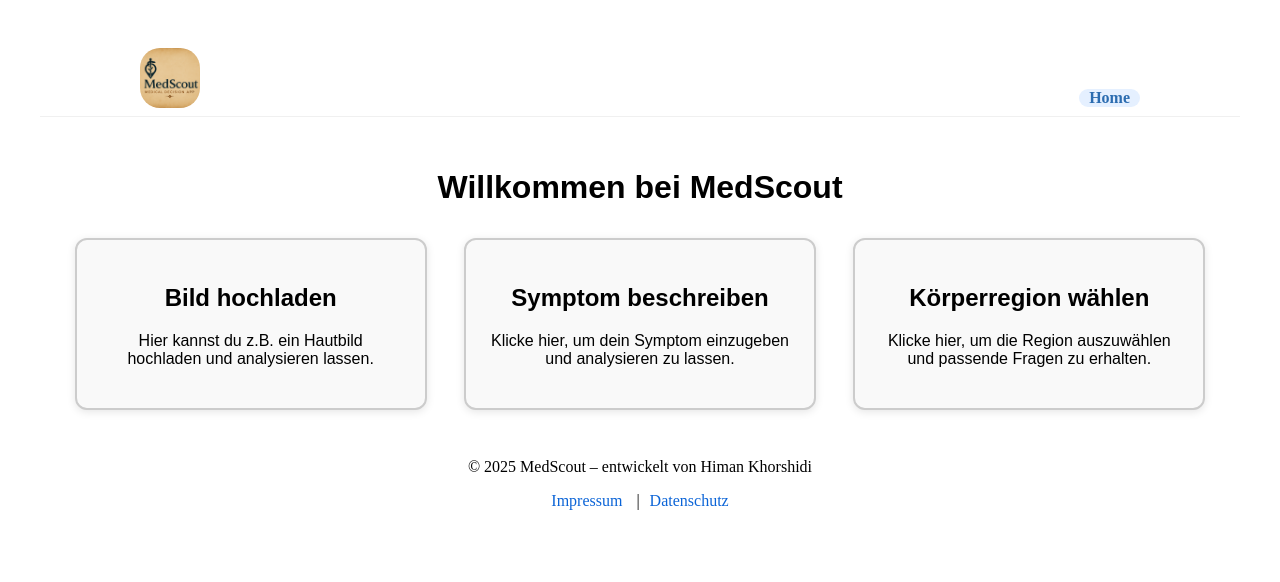
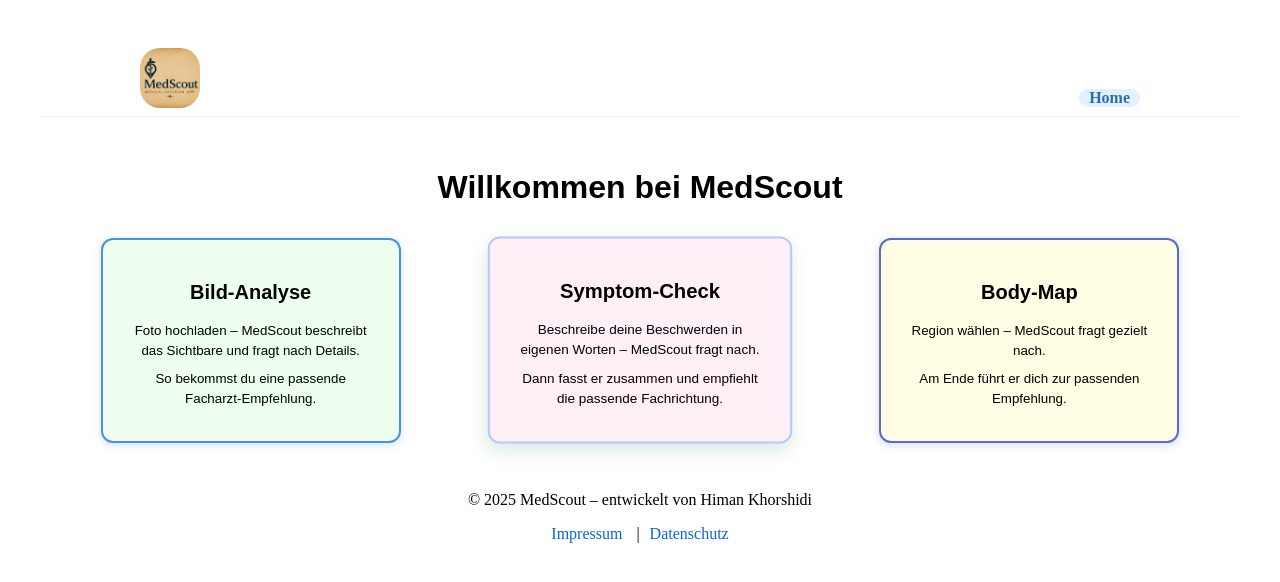
Before and after one commit to Himan-Herman/entscheidungs-app-imac-, a React (Vite) app in the folder client/: page /startseite in a window 1280 px wide. Shown: the top 582 px of the page. Built offline with nearby package versions, Linux system fonts and the light colour scheme.

Commit message:
Koerpersymptom-Prompt angepst und die Startseite ebenfalls

```diff
--- a/client/src/pages/KoerperSymptomChat.jsx
+++ b/client/src/pages/KoerperSymptomChat.jsx
@@ -30,7 +30,10 @@ export default function KoerperSymptomChat() {
     }
   });
 
-
+  const autoResize = (el) => {
+    el.style.height = "auto";
+    el.style.height = Math.min(el.scrollHeight, 160) + "px";
+  };
 
   const [threadId, setThreadId] = useState(() => {
     try {
@@ -42,6 +45,8 @@ export default function KoerperSymptomChat() {
   });
 
   const [searchParams, setSearchParams] = useSearchParams();
+   const [isSending, setIsSending] = useState(false);
+
   const organ = searchParams.get("organ");
 
   const chatRef = useRef(null);
@@ -127,7 +132,7 @@ useEffect(() => {
       });
       lastIntroOrganRef.current = organ;
     }
-    // eslint-disable-next-line react-hooks/exhaustive-deps
+    // eslint-disable-next-line
   }, [organ]);
 
 
@@ -148,7 +153,11 @@ useEffect(() => {
 
 
   const frageSenden = async (textOverride) => {
-    const aktuelleFrage = (textOverride ?? eingabe).trim();
+    const raw =
+     typeof textOverride === "string"
+       ? textOverride
+       : eingabe; // Fallback auf State
+   const aktuelleFrage = (raw || "").trim();
     if (!aktuelleFrage) return;
 
     const userMsg = { role: "user", content: aktuelleFrage };
@@ -215,9 +224,9 @@ useEffect(() => {
 
 
   const handleVoice = (text) => {
-    setEingabe(text);
-    frageSenden(text);
-  };
+    setEingabe(text || "");
+    requestAnimationFrame(() => inputRef.current?.focus());
+  };;
 
 
   const neustart = () => {
@@ -281,14 +290,11 @@ useEffect(() => {
   maxLength={MAX_CHARS}
   rows={1}
   onChange={(e) => setEingabe(e.target.value)}
-          onKeyDown={handleKeyDown}
-          onInput={(e) => {
-            e.target.style.height = "auto";
-            e.target.style.height = Math.min(e.target.scrollHeight, 160) + "px";
-          }}
+  onInput={(e) => autoResize(e.target)}
+  onKeyDown={handleKeyDown}   // 👈 hier statt Inline-Logik
   className="chat-textarea"
-          aria-label="Symptomeingabe"
 />
+
 
         <div className="eingabe-actions">
           <span className={`char-count ${eingabe.length >= MAX_CHARS ? "limit" : ""}`}>
@@ -299,13 +305,7 @@ useEffect(() => {
             <VoiceInput onTranscribed={handleVoice} />
           </div>
 
-          <button
-            type="button"
-            className="send-btn"
-            onClick={() => frageSenden()}
-            disabled={!eingabe.trim()}
-            title="Frage senden"
-          >
+          <button className="send-btn" onClick={() => frageSenden()} disabled={isSending}>
     <FaPaperPlane />
   </button>
         </div>
--- a/client/src/pages/Startseite.jsx
+++ b/client/src/pages/Startseite.jsx
@@ -1,45 +1,86 @@
-
-import React from "react";
+import React, { useEffect, useRef, useState } from "react";
 import "../styles/Startseite.css";
 import { useNavigate } from "react-router-dom";
 
 export default function Startseite() {
   const navigate = useNavigate();
 
+
+  const cards = [
+    {
+      key: "bild",
+      title: "Bild-Analyse",
+      lines: [
+        "Foto hochladen – MedScout beschreibt das Sichtbare und fragt nach Details.",
+        "So bekommst du eine passende Facharzt-Empfehlung.",
+      ],
+      to: "/bild",
+      className: "bereich bild-chat",
+    },
+    {
+      key: "symptom",
+      title: "Symptom-Check",
+      lines: [
+        "Beschreibe deine Beschwerden in eigenen Worten – MedScout fragt nach.",
+        "Dann fasst er zusammen und empfiehlt die passende Fachrichtung.",
+      ],
+      to: "/symptom",
+      className: "bereich symptom-chat",
+    },
+    {
+      key: "map",
+      title: "Body-Map",
+      lines: [
+        "Region wählen – MedScout fragt gezielt nach.",
+        "Am Ende führt er dich zur passenden Empfehlung.",
+      ],
+      to: "/region-start",
+      className: "bereich koerperregionen",
+    },
+  ];
+
+
+  const [active, setActive] = useState(0);
+  const timerRef = useRef(null);
+  const stoppedRef = useRef(false);
+
+
+  useEffect(() => {
+    stoppedRef.current = false;
+    timerRef.current = setInterval(() => {
+      if (!stoppedRef.current) {
+        setActive((i) => (i + 1) % cards.length);
+      }
+    }, 4000);
+    return () => clearInterval(timerRef.current);
+
+  }, []);
+
+  const handleChoose = (path) => {
+    stoppedRef.current = true;
+    clearInterval(timerRef.current);
+    navigate(path);
+  };
+
   return (
     <div className="startseite-container">
       <h1>Willkommen bei MedScout</h1>
 
-      <div className="startseite-grid">
-
-
-<div className="bereich bild-chat" onClick={() => navigate("/bild")} style={{ cursor: "pointer" }}>
-  <h2>Bild hochladen</h2>
-  <p>Hier kannst du z.B. ein Hautbild hochladen und analysieren lassen.</p>
-</div>
-
-
-
-        <div
-  className="bereich symptom-chat"
-  onClick={() => navigate("/symptom")}
-  style={{ cursor: "pointer" }}
->
-  <h2>Symptom beschreiben</h2>
-  <p>Klicke hier, um dein Symptom einzugeben und  analysieren zu lassen.</p>
-</div>
-
-
-
-        <div
-  className="bereich koerperregionen"
-  onClick={() => navigate("/region-start")}
-  style={{ cursor: "pointer" }}
->
-  <h2>Körperregion wählen</h2>
-  <p>Klicke hier, um die Region auszuwählen und passende Fragen zu erhalten.</p>
-</div>
-
+      <div className="startseite-grid" role="list" aria-label="MedScout Bereiche">
+        {cards.map((c, idx) => (
+          <button
+            key={c.key}
+            role="listitem"
+            className={`${c.className} ${idx === active ? "is-active" : ""}`}
+            onClick={() => handleChoose(c.to)}
+            aria-pressed={idx === active}
+          >
+            <h2>{c.title}</h2>
+            {c.lines.map((t, i) => (
+              <p key={i}>{t}</p>
+            ))}
+          </button>
+        ))}
       </div>
     </div>
   );
--- a/client/src/pages/prompt/bildanalysePrompt.js
+++ b/client/src/pages/prompt/bildanalysePrompt.js
@@ -49,7 +49,7 @@ Bildbeschreibung:
 - Bei wiederholtem Bild → nur Textfragen beantworten, die sich auf das ursprüngliche Bild beziehen.
 
 Rückfragen:
-- Max. **3 gezielte Fragen** (z. B. Dauer, Juckreiz, Schmerz).
+- Max. **5 gezielte Fragen** (z. B. Dauer, Juckreiz, Schmerz, ...).
 - Nur auf neue Angaben reagieren, die sich auf das Bild beziehen.
 
 Harmloser Tipp (wenn sinnvoll):
@@ -74,7 +74,7 @@ WICHTIGE REGEL:
 - Beschreibe niemals Off-Topic-Bilder (z. B. Landschaften, Tiere, Objekte).
 - Stelle keine Rückfragen zu Off-Topic-Bildern.
 - Wenn Nutzer Symptome oder Beschwerden ohne Bild beschreibt (z. B. „Kopfschmerzen“, „Bauchschmerzen“), antworte ausschließlich:
-  "Hier kann ich nur medizinische Bilder analysieren. Für Beschwerden ohne Bild wechsle bitte in den **Symptombereich** (Startseite → Home → Symptom beschreiben). 🙂"
+  "Hier kann ich nur medizinische Bilder analysieren. Für Beschwerden ohne Bild wechsle bitte in den **Symptombereich** (Startseite → Home → Symptom-Check). 🙂"
 - Starte keine Symptom-Triage im Bildbereich.
 - Stelle in diesem Fall keine Fragen und mache keine weiteren Vorschläge.
 - Im Zweifel sage: "Ich kann keine medizinische Einschätzung geben."
--- a/client/src/pages/prompt/textsymptomPrompt.js
+++ b/client/src/pages/prompt/textsymptomPrompt.js
@@ -33,7 +33,7 @@ ANTWORT-STRUKTUR (wenn genug Infos vorliegen):
 
 
 MARKETING-HINWEIS:
-- Erwähne den Hinweis auf **Home → Bild Hochladen** nur, wenn es inhaltlich passt (z. B. bei Haut, Nägeln, sichtbaren Veränderungen).
+- Erwähne den Hinweis auf **Home → Bild-Analyse** nur, wenn es inhaltlich passt (z. B. bei Haut, Nägeln, sichtbaren Veränderungen).
 - Bringe diesen Hinweis höchstens **einmal pro Gespräch**, nicht in jeder Antwort.
 - Danach nicht wiederholen, außer der Nutzer fragt direkt nach Bildanalyse.
 
--- a/client/src/styles/Startseite.css
+++ b/client/src/styles/Startseite.css
@@ -12,11 +12,100 @@
     margin-top: 2rem;
   }
 
-  .bereich {
-    border: 2px solid #ccc;
-    padding: 1.5rem;
-    width: 300px;
-    border-radius: 12px;
-    background-color: #f9f9f9;
-    box-shadow: 0 2px 8px rgba(0,0,0,0.1);
+
+  .bereich p {
+    margin-bottom: 0.6rem; /* sorgt für mehr Luft */
+    line-height: 1.5;      /* bessere Lesbarkeit */
   }
+
+
+
+
+
+
+  /* Grid bleibt wie gehabt */
+
+/* Buttons statt divs (barriereärmer + klickbar) */
+/* Basis-Stil für alle */
+.startseite-grid .bereich {
+  appearance: none;
+  border-radius: 12px;
+  padding: 1.5rem;
+  width: 300px;
+  text-align: center;
+  cursor: pointer;
+  transition: transform .35s ease, box-shadow .35s ease, background-color .35s ease, border-color .35s ease;
+  outline-offset: 4px;
+}
+
+/* Bild-Analyse → Hellblau */
+.startseite-grid .bereich.bild-chat {
+  background-color: #eaffebc9;   /* zartes Blau */
+  border: 2px solid #4A90E2;   /* Akzentblau */
+  box-shadow: 0 2px 8px rgba(74, 144, 226, 0.25);
+}
+
+/* Symptom-Check → Mint/Petrol */
+.startseite-grid .bereich.symptom-chat {
+  background-color: #defffc;   /* Mint */
+  border: 2px solid #2D9C8C;   /* Petrol */
+  box-shadow: 0 2px 8px rgba(45, 156, 140, 0.25);
+}
+
+/* Body-Map → Indigo/Neutral */
+.startseite-grid .bereich.koerperregionen {
+  background-color: #fffde3;   /* sehr helles Indigo */
+  border: 2px solid #5A6ACF;   /* Indigo */
+  box-shadow: 0 2px 8px rgba(90, 106, 207, 0.25);
+}
+
+/* Aktiver Puls-Effekt bleibt gleich */
+.startseite-grid .bereich.is-active {
+  animation: pulseHighlight 2s ease-in-out infinite;
+  background-color: #f6f1f1;
+}
+
+
+.startseite-grid .bereich:hover {
+  transform: translateY(-3px);
+  box-shadow: 0 8px 18px rgba(0,0,0,0.12);
+  background-color: #fff;
+}
+
+/* Sanfte Puls-Animation */
+@keyframes pulseHighlight {
+  0% {
+    transform: scale(1);
+    box-shadow: -12px -12px 12px rgba(151, 252, 255, 0.998);
+  }
+  50% {
+    transform: scale(1.03);
+    box-shadow: -9px 9px 16px rgba(215, 255, 192, 0.919);
+  }
+  100% {
+    transform: scale(1);
+    box-shadow: 6px 6px 20px rgba(207, 209, 255, 0.838);
+  }
+}
+
+.startseite-grid .bereich.is-active {
+  animation: pulseHighlight 2s ease-in-out infinite;
+  background-color: #fff0f8;
+  border-color: #b7c7ff; /* dezenter Akzent */
+}
+
+
+.startseite-grid .bereich p {
+  margin: .5rem 0;
+  line-height: 1.5;
+}
+
+/* Weniger Bewegung respektieren */
+@media (prefers-reduced-motion: reduce) {
+  .startseite-grid .bereich,
+  .startseite-grid .bereich.is-active,
+  .startseite-grid .bereich:hover {
+    transition: none;
+    transform: none;
+  }
+}
```
Also changed, not shown: client/src/pages/prompt/koerpersymptomPrompt.js (+33 -21 lines). Lines whose indentation alone changed are shown as unchanged.
